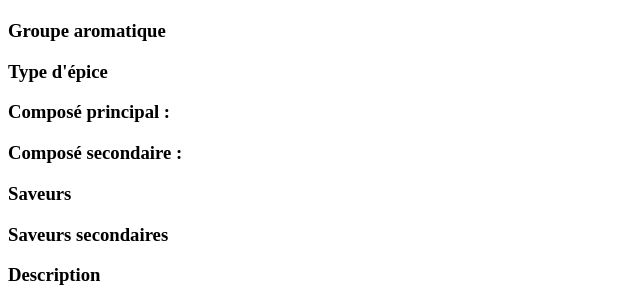
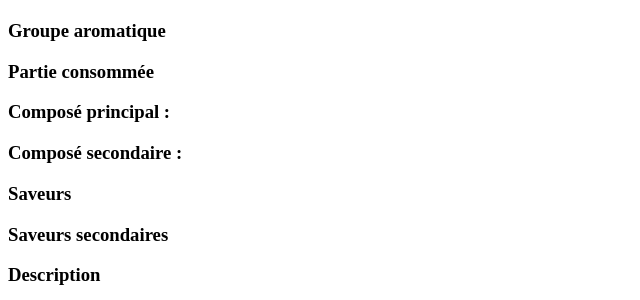
Before and after one commit to Bertoia-Jeremy/SpicyMatch, a Symfony app: template templates/spices/view.html.twig in a window 1280 px wide. Shown: the part 257-557 px from the top of the page, without its empty margins (0-640 px from the left). Run offline with Twig, Linux system fonts and the light colour scheme; the template is opened without the code that fills it, so the values that code supplies are empty; some libraries are stand-ins or nearby versions.

Commit message:
fix some front

```diff
--- a/templates/spices/view.html.twig
+++ b/templates/spices/view.html.twig
@@ -7,8 +7,6 @@
         <h2 class="text-center">{{ spice.name }}</h2>
     </div>
 
-    {# TODO => Implémenter l'ajout des composés secondaires et mettre en place les composés principaux #}
-
     <div class="container">
         <div class="col-4 article-{{ color |trim('#')|upper}}">
             <div class="border-bottom border-light border-3 mt-4">
@@ -16,7 +14,8 @@
                 <p>{{ spice.aromaticGroups.name }}</p>
             </div>
             <div class="border-bottom border-light border-3 mt-4">
-                <h3>Type d'épice</h3>
+                {# Potentiellement plusieurs parties à consommer, revoir la many to one #}
+                <h3>Partie consommée</h3>
                 <p>{{ spice.spicyType.name }}</p>
             </div>
             <div class="border-bottom border-light border-3 mt-4">
```
Also changed, not shown: templates/spicy_match/index.html.twig (+3 -5 lines).
